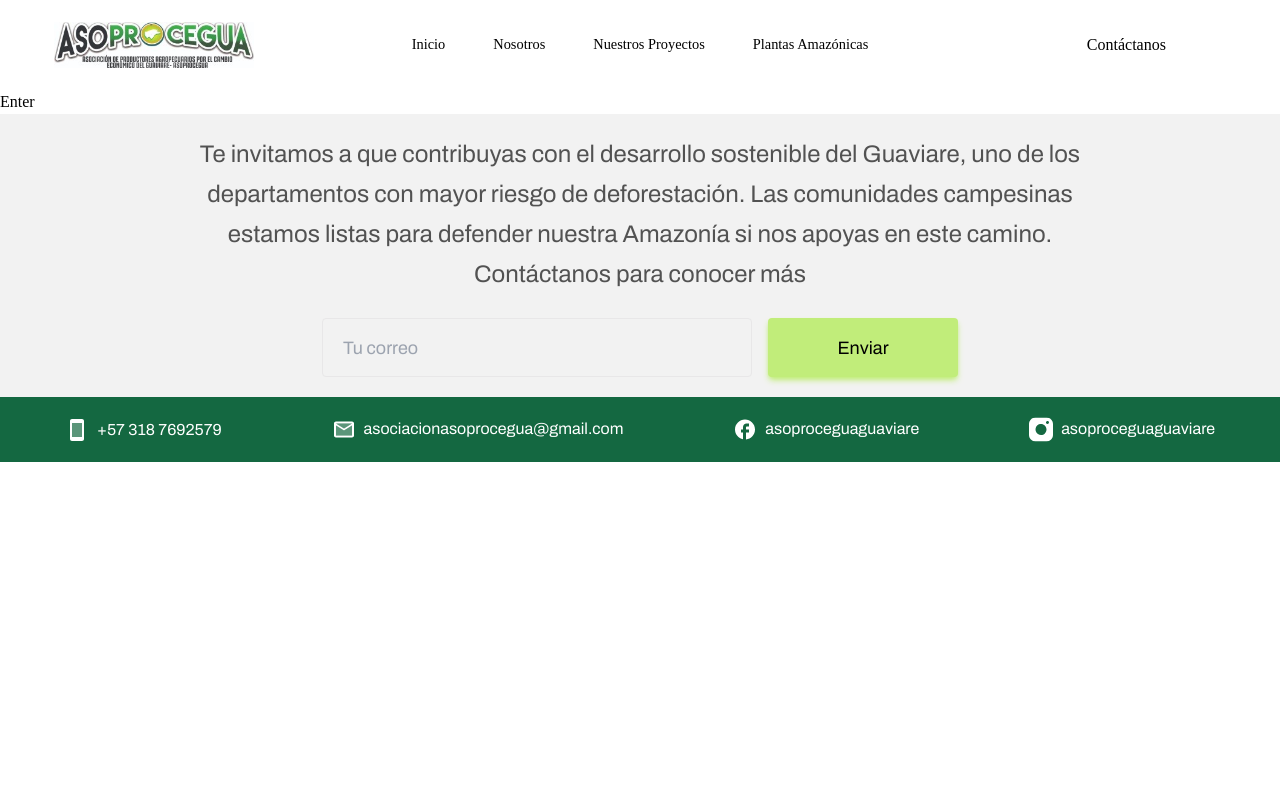
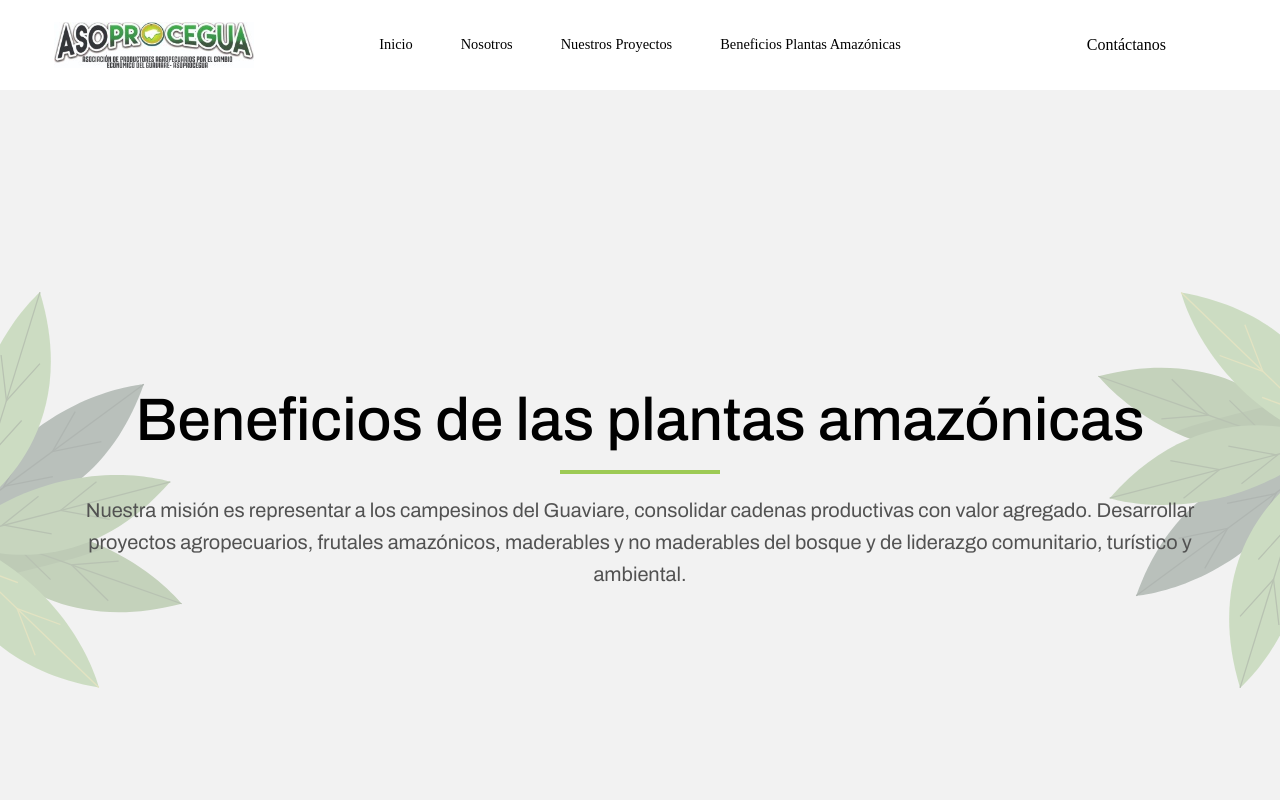
Before and after one commit to jln-lzn/asoprocegua-landing, a Next.js app: page /plantas-amazonicas in a window 1280 px wide. Shown: the top 800 px of the page. Built offline with nearby package versions, Linux system fonts and the light colour scheme.

Commit message:
add every page heros

```diff
--- a/src/components/Home/index.js
+++ b/src/components/Home/index.js
@@ -1,12 +1,14 @@
 import React from "react"
 import Hero from "./ui/Hero"
 import Apoyar from "./ui/Apoyar"
+import Proyectos from "./ui/Proyectos"
 
 const Home = () => {
   return (
     <section>
       <Hero />
       <Apoyar />
+      <Proyectos />
     </section>
   )
 }
--- /dev/null
+++ b/src/components/Home/ui/Proyectos/index.js
@@ -0,0 +1,27 @@
+const Proyectos = () => {
+  return (
+    <section className="flex justify-center items-center flex-col py-14 font-sans bg-light-bg-2">
+      <h2 className="text-5xl font-medium text-left md:text-center mb-4">
+        Nuestros proyectos
+      </h2>
+      <div className="w-full flex justify-left md:justify-center mb-4">
+        <hr className="w-full max-w-[160px] border-t-4 border-[#9DCA55] border-l-0 border-r-0" />
+      </div>
+      <div className="flex justify-center items-center flex-col mx-5 rounded-lg px-5 py-16 md:py-56 md:px-8 md:max-w-6xl">
+        <p className="mb-8 text-disabled-text leading-6 text-xl text-left md:text-center">
+          Estamos activamente buscando mercados para vender nuestros productos,
+          en los que se encuentran pulpa congelada de PNMB, como es Asaí
+          (Euterpe Precatoria) Moriche (Maurutia Fleuxosa) y Seje (Oenocarpus
+          Bataua) y liofilizado de asai, productos  transformados y muchos otros
+          más productos Amazónicos. También buscamos donaciones y proyectos para
+          consolidar nuestra asociación.
+        </p>
+        <button className="w-full h-[59px] bg-green-text text-[18px] shadow-md shadow-green-text text-white md:hidden">
+          Contáctanos
+        </button>
+      </div>
+    </section>
+  )
+}
+
+export default Proyectos
--- a/src/components/Navbar/index.js
+++ b/src/components/Navbar/index.js
@@ -23,7 +23,7 @@ const Navbar = () => {
       route: "/proyectos",
     },
     {
-      label: "Plantas Amazónicas",
+      label: "Beneficios Plantas Amazónicas",
       route: "/plantas-amazonicas",
     },
   ]
--- /dev/null
+++ b/src/components/Nosotros/ui/Hero/index.js
@@ -0,0 +1,28 @@
+const Hero = () => {
+  return (
+    <section className="md:h-screen bg-light-bg-2 flex items-center justify-center font-sans">
+      <div className="w-full max-w-2xl flex flex-col justify-center items-center gap-5 p-4 md:max-w-6xl">
+        <div className="w-full flex justify-start md:justify-center">
+          <h2 className="text-left text-4xl leading-10 font-medium md:text-center md:text-6xl">
+            Acerca de Nosotros
+          </h2>
+        </div>
+        <div className="w-full flex justify-start md:justify-center">
+          <hr className="w-full max-w-[160px] border-t-4 border-[#9DCA55] border-l-0 border-r-0" />
+        </div>
+        <p className="text-left leading-8 text-disabled-text text-xl md:text-center">
+          Nuestra misión es representar a los campesinos del Guaviare,
+          consolidar cadenas productivas con valor agregado. Desarrollar
+          proyectos agropecuarios, frutales amazónicos, maderables y no
+          maderables del bosque y de liderazgo comunitario, turístico y
+          ambiental.
+        </p>
+        <button className="w-full h-[59px] bg-green-text-2 text-[18px] md:hidden">
+          Contáctanos
+        </button>
+      </div>
+    </section>
+  )
+}
+
+export default Hero
--- /dev/null
+++ b/src/components/Plantas Amazonicas/ui/Hero/index.js
@@ -0,0 +1,41 @@
+const Hero = () => {
+  const left_plant = "/images/left plant.svg"
+  const right_plant = "/images/right plant.svg"
+
+  return (
+    <section className="bg-light-bg-2">
+      <div className="flex items-center justify-center font-sans md:h-screen relative">
+        <img
+          src={left_plant}
+          className="absolute top-50 left-0 z-0 opacity-30 2xl:opacity-100"
+        />
+        <div className="w-full max-w-2xl flex flex-col justify-center items-center gap-5 p-4 md:max-w-6xl z-10">
+          <div className="w-full flex justify-start md:justify-center">
+            <h2 className="text-left text-4xl leading-10 font-medium md:text-center md:text-6xl">
+              Beneficios de las plantas amazónicas
+            </h2>
+          </div>
+          <div className="w-full flex justify-start md:justify-center">
+            <hr className="w-full max-w-[160px] border-t-4 border-[#9DCA55] border-l-0 border-r-0" />
+          </div>
+          <p className="text-left leading-8 text-disabled-text text-xl md:text-center">
+            Nuestra misión es representar a los campesinos del Guaviare,
+            consolidar cadenas productivas con valor agregado. Desarrollar
+            proyectos agropecuarios, frutales amazónicos, maderables y no
+            maderables del bosque y de liderazgo comunitario, turístico y
+            ambiental.
+          </p>
+          <button className="w-full h-[59px] bg-green-text-2 text-[18px] md:hidden">
+            Contáctanos
+          </button>
+        </div>
+        <img
+          src={right_plant}
+          className="absolute top-50 right-0 z-0 opacity-30 2xl:opacity-100"
+        />
+      </div>
+    </section>
+  )
+}
+
+export default Hero
--- /dev/null
+++ b/src/components/Proyectos/ui/Hero/index.js
@@ -0,0 +1,41 @@
+const Hero = () => {
+  const left_plant = "/images/left plant.svg"
+  const right_plant = "/images/right plant.svg"
+
+  return (
+    <section className="bg-light-bg-2">
+      <div className="flex items-center justify-center font-sans md:h-screen relative">
+        <img
+          src={left_plant}
+          className="absolute top-50 left-0 z-0 opacity-30 2xl:opacity-100"
+        />
+        <div className="w-full max-w-2xl flex flex-col justify-center items-center gap-5 p-4 md:max-w-6xl z-10">
+          <div className="w-full flex justify-start md:justify-center">
+            <h2 className="text-left text-4xl leading-10 font-medium md:text-center md:text-6xl">
+              Proyectos
+            </h2>
+          </div>
+          <div className="w-full flex justify-start md:justify-center">
+            <hr className="w-full max-w-[160px] border-t-4 border-[#9DCA55] border-l-0 border-r-0" />
+          </div>
+          <p className="text-left leading-8 text-disabled-text text-xl md:text-center">
+            Nuestra misión es representar a los campesinos del Guaviare,
+            consolidar cadenas productivas con valor agregado. Desarrollar
+            proyectos agropecuarios, frutales amazónicos, maderables y no
+            maderables del bosque y de liderazgo comunitario, turístico y
+            ambiental.
+          </p>
+          <button className="w-full h-[59px] bg-green-text-2 text-[18px] md:hidden">
+            Contáctanos
+          </button>
+        </div>
+        <img
+          src={right_plant}
+          className="absolute top-50 right-0 z-0 opacity-30 2xl:opacity-100"
+        />
+      </div>
+    </section>
+  )
+}
+
+export default Hero
--- a/src/pages/nosotros/index.js
+++ b/src/pages/nosotros/index.js
@@ -1,5 +1,15 @@
+import Hero from "@/components/Nosotros/ui/Hero"
+import Head from "next/head"
+
 const Nosotros = () => {
-  return <section>nosotros</section>
+  return (
+    <>
+      <Head>
+        <title>Nosotros | Asoprocegua</title>
+      </Head>
+      <Hero />
+    </>
+  )
 }
 
 export default Nosotros
--- a/src/pages/plantas-amazonicas/index.js
+++ b/src/pages/plantas-amazonicas/index.js
@@ -1,5 +1,15 @@
+import Hero from "@/components/Plantas Amazonicas/ui/Hero"
+import Head from "next/head"
+
 const plantas_amazonicas = () => {
-  return <div>Enter</div>
+  return (
+    <>
+      <Head>
+        <title>Beneficios Plantas Amazonicas | Asoprocegua</title>
+      </Head>
+      <Hero />
+    </>
+  )
 }
 
 export default plantas_amazonicas
--- a/src/pages/proyectos/index.js
+++ b/src/pages/proyectos/index.js
@@ -1,5 +1,15 @@
+import Hero from "@/components/Proyectos/ui/Hero"
+import Head from "next/head"
+
 const proyectos = () => {
-  return <div>Enter</div>
+  return (
+    <>
+      <Head>
+        <title>Nuestros Proyectos | Asoprocegua</title>
+      </Head>
+      <Hero />
+    </>
+  )
 }
 
 export default proyectos
```
Also changed, not shown: public/images/left plant.svg (added), public/images/right plant.svg (added).
